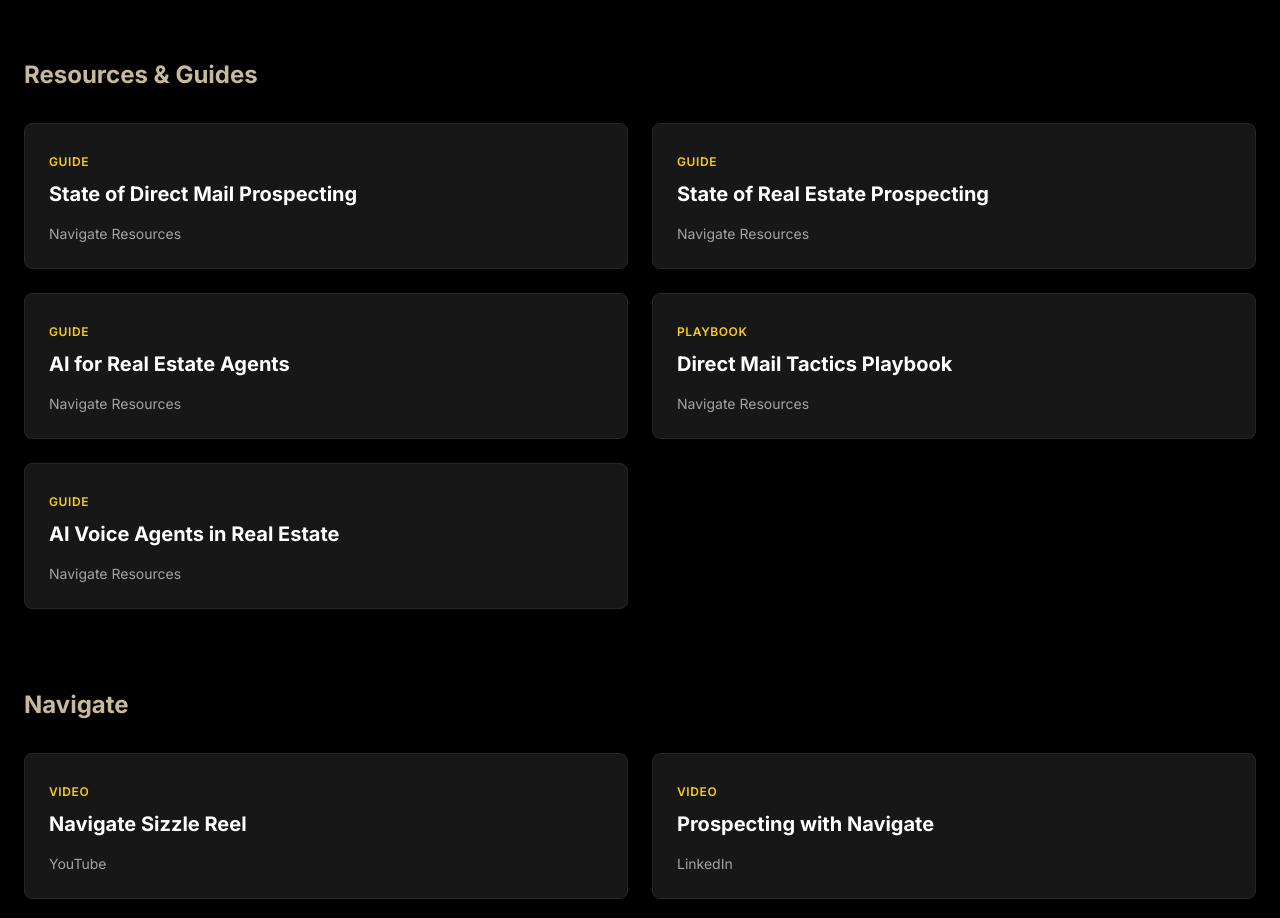
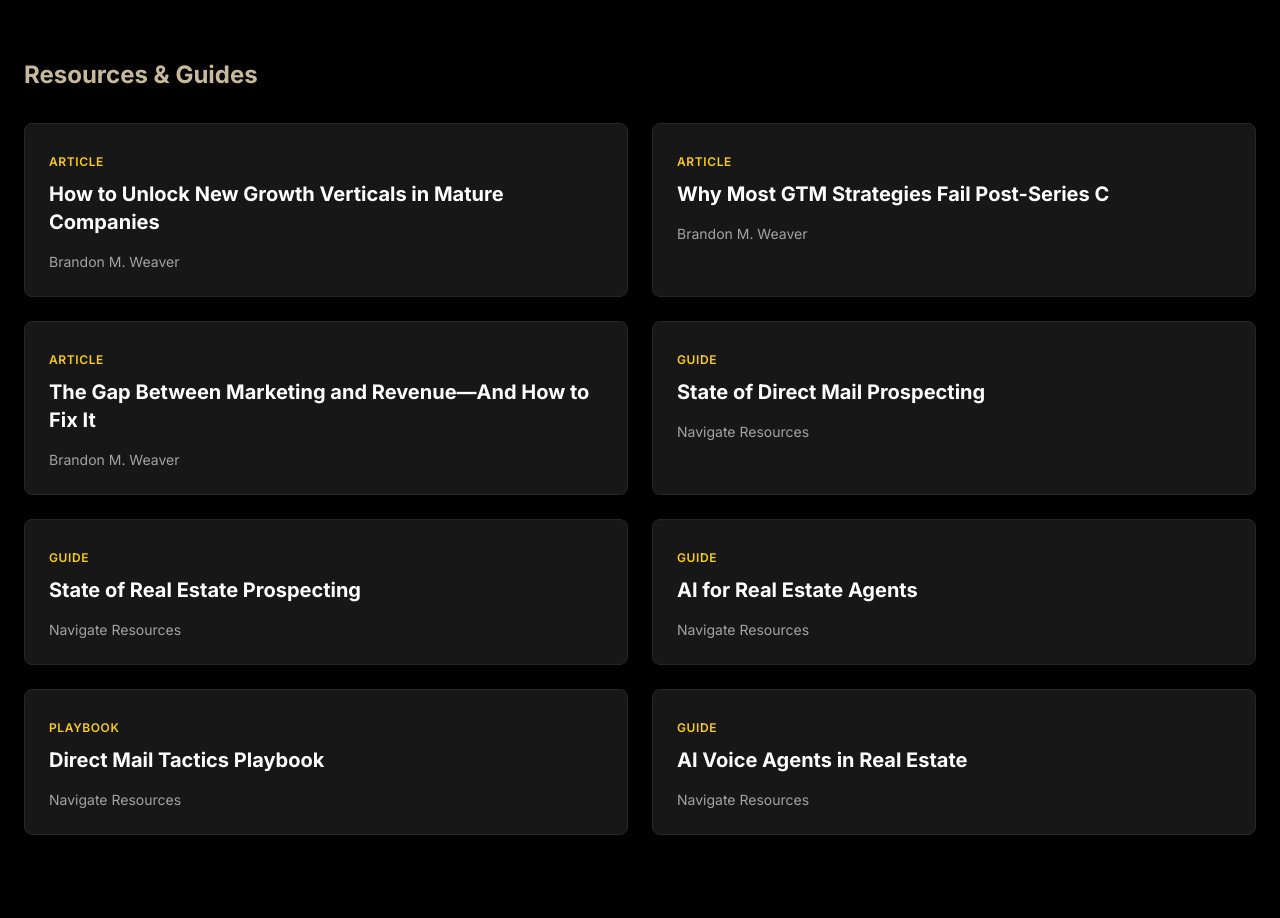
Before and after one commit to letsnavigatebmw/brandonmweaver, a React (Vite) app: page / in a window 1280 px wide. Shown: the part 7020-7938 px from the top of the page. Built offline with nearby package versions, Linux system fonts and the light colour scheme.

Commit message:
Add 3 featured articles to Thought Leadership section

```diff
--- a/src/components/ThoughtLeadership.jsx
+++ b/src/components/ThoughtLeadership.jsx
@@ -1,5 +1,23 @@
 export default function ThoughtLeadership() {
   const publications = [
+    {
+      title: 'How to Unlock New Growth Verticals in Mature Companies',
+      publication: 'Brandon M. Weaver',
+      link: '#',
+      type: 'Article',
+    },
+    {
+      title: 'Why Most GTM Strategies Fail Post-Series C',
+      publication: 'Brandon M. Weaver',
+      link: '#',
+      type: 'Article',
+    },
+    {
+      title: 'The Gap Between Marketing and Revenue—And How to Fix It',
+      publication: 'Brandon M. Weaver',
+      link: '#',
+      type: 'Article',
+    },
     {
       title: 'State of Direct Mail Prospecting',
       publication: 'Navigate Resources',
```
